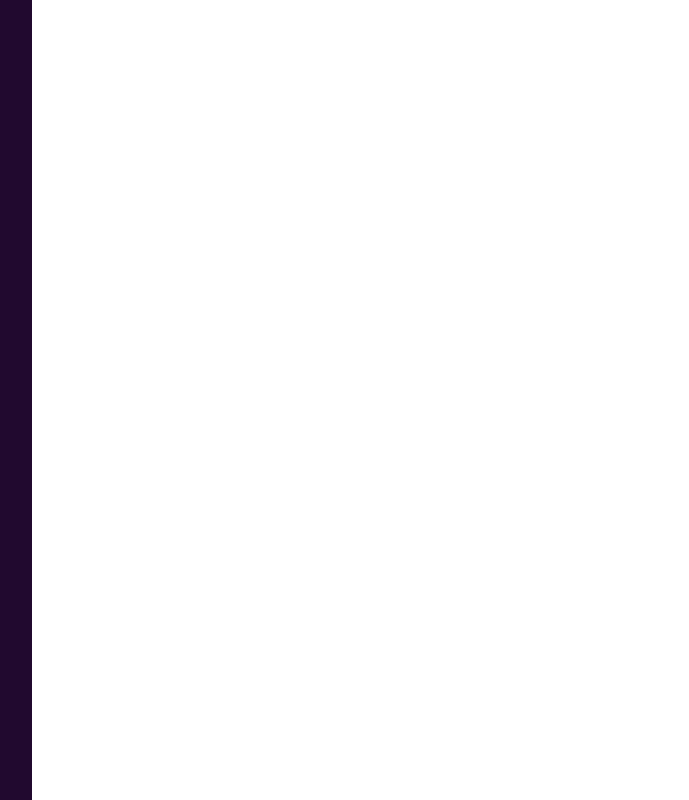
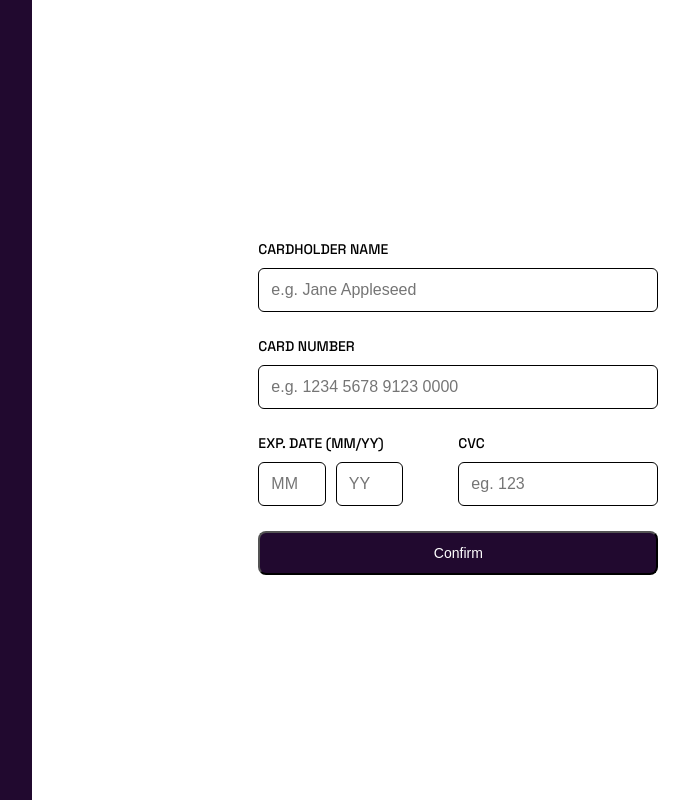
Before and after one commit to Segnities/interactive-card, a Next.js app: page / in a window 1280 px wide. Shown: the whole page, without its empty margins (395-1084 px from the left). Built offline with nearby package versions, Linux system fonts and the light colour scheme.

Commit message:
Card form UI

```diff
--- a/package.json
+++ b/package.json
@@ -27,6 +27,7 @@
     "@testing-library/react": "^14.0.0",
     "@vitejs/plugin-react": "^4.0.0",
     "@vitest/ui": "^0.32.0",
+    "classnames": "^2.3.2",
     "jsdom": "^22.1.0",
     "vitest": "^0.32.0"
   }
--- a/src/app/components/CardForm.tsx
+++ b/src/app/components/CardForm.tsx
@@ -1,8 +1,10 @@
+'use client';
+
 import { Formik, Field, Form } from "formik";
 
 import * as Yup from "yup";
 
-import "../styles/CardForm.scss"
+import "../styles/CardForm.scss";
 
 export const cardValidationSchema = Yup.object().shape({
     cardHolderName: Yup.string()
@@ -42,54 +44,76 @@ export default function CardForm() {
                 }}
                 validationSchema={cardValidationSchema}
                 onSubmit={() => {
-                    console.info("submit")
+                    console.info("Submitted!")
                 }}
             >
                 {({ errors, values, resetForm }) => (
-                    <Form>
-                        <div>
+                    <div className="card-form-container">
+                        <Form className="card-form">
+                            <div className="card-form-inner">
+                                <div className="card-block block-x-space">
                                     <label htmlFor="cardHolderName">
                                         CARDHOLDER NAME
                                     </label>
                                     <Field
                                         id="cardHolderName"
                                         type="text"
+                                        className="under-label"
                                         name="cardHolderName"
                                         placeholder="e.g. Jane Appleseed"
                                     />
                                 </div>
-                        <div>
-                            <label htmlFor="cardNumber"></label>
+                                <div className="card-block block-x-space">
+                                    <label htmlFor="cardNumber">CARD NUMBER</label>
                                     <Field
                                         id="cardNumber"
                                         type="text"
+                                        className="under-label"
                                         name="cardNumber"
                                         placeholder="e.g. 1234 5678 9123 0000"
+                                        maxLength={16}
+                                        required
                                     />
                                 </div>
-                        <div>
-                            <div>
+                                <div className="card-block block-x-space">
+                                    <div className="subblock">
+                                        <div className="half-width exp-date-wrapper">
                                             <label htmlFor="exp-date">EXP. DATE (MM/YY)</label>
-                                <div id="exp-date">
+                                            <div id="exp-date" className="exp-date under-label">
                                                 <Field
                                                     name="month"
                                                     placeholder="MM"
                                                     type="text"
+                                                    maxLength={2}
+                                                    required
                                                 />
                                                 <Field
                                                     name="year"
                                                     placeholder="YY"
                                                     type="text"
+                                                    maxLength={2}
+                                                    required
                                                 />
                                             </div>
                                         </div>
-                            <div>
+                                        <div className="cvc half-width">
                                             <label htmlFor="cvc">CVC</label>
-                                <Field id="cvc" type="text" name="cvc" placeholder="CVC" />
+                                            <Field
+                                                id="cvc"
+                                                type="text"
+                                                name="cvc"
+                                                className="under-label"
+                                                placeholder="eg. 123"
+                                                maxLength={3}
+                                                required
+                                            />
                                         </div>
                                     </div>
-                        <button>Confirm</button>
+                                </div>
+                                <button className="w-full btn btn-confirm" type="submit">Confirm</button>
+                            </div>
                         </Form>
+                    </div>
                 )}
             </Formik>
         </div>
--- a/src/app/page.tsx
+++ b/src/app/page.tsx
@@ -1,3 +1,4 @@
+import CardForm from "./components/CardForm";
 import LinearGradientBlock from "./components/UI/LinearGradientBlock";
 
 import './styles/InteractiveCard.scss';
@@ -7,7 +8,7 @@ export default function InterectiveCard() {
     <main>
       <div className="grid-container">
         <LinearGradientBlock />
-        <div></div>
+        <CardForm />
       </div>
     </main>
   )
--- a/src/app/styles/CardForm.scss
+++ b/src/app/styles/CardForm.scss
@@ -1,5 +1,150 @@
+@import "variables/colorsVariables.scss";
+
 .flex-center {
+    width: 100%;
+    height: 100%;
     display: flex;
     justify-items: center;
     align-items: center;
 }
+
+.card-form {
+    width: 100%;
+    display: flex;
+    justify-content: center;
+    flex-direction: column;
+    align-items: center;
+}
+
+.card-block {
+    display: flex;
+    justify-content: center;
+    align-items: center;
+    flex-direction: column;
+}
+
+.block-x-space {
+    margin: 15px 0;
+}
+
+.card-block>label {
+    width: 100%;
+}
+
+.subblock {
+    display: flex;
+}
+
+.half-width {
+    width: 50%;
+}
+
+.exp-date {
+    display: flex;
+    flex-direction: row;
+    width: 75%;
+}
+
+.exp-date input:not(:first-child) {
+    margin: 0 5px;
+}
+
+.exp-date input:first-child {
+    margin-right: 5px;
+}
+
+.exp-date-wrapper {
+    display: flex;
+    flex-direction: column;
+}
+
+.under-label {
+    margin: 10px 0;
+}
+
+.exp-date-wrapper input {
+    width: 50%;
+    border-radius: 6px;
+    padding: 12px;
+}
+
+
+.card-block input[type="text"] {
+    width: 100%;
+    padding: 12px;
+    font-size: 16px;
+    border-radius: 6px;
+    outline: none;
+    border: 1px solid black;
+    font-weight: 600;
+    color: $veryDarkViolet;
+}
+
+.card-block input[type="text"]::placeholder {
+    font-weight: normal;
+}
+
+.w-full {
+    width: 100%;
+}
+
+.btn {
+    padding: 12px;
+    border-radius: 8px;
+    outline: none;
+    cursor: pointer;
+    font-size: 14px;
+}
+
+.btn-confirm {
+    background-color: $veryDarkViolet;
+    color: $white;
+}
+
+@media screen and (min-width: 1024px) {
+    .card-block {
+        max-width: 400px;
+        text-align: start;
+        display: flex;
+        justify-content: center;
+        align-items: center;
+        flex-direction: column;
+    }
+
+    .card-block label {
+        font-size: 14px;
+        font-weight: 500;
+    }
+
+
+    .card-form-inner {
+        max-width: 500px;
+    }
+
+    .card-form-container {
+        width: 100%;
+        display: flex;
+        align-items: center;
+        justify-items: center;
+    }
+
+    .cvc {
+        display: flex;
+        flex-direction: column;
+        align-items: center;
+        justify-items: center;
+    }
+
+    .cvc>label {
+        width: 100%;
+        text-align: start;
+    }
+
+    .subblock {
+        display: flex;
+        flex-direction: row;
+        align-items: center;
+        width: 100%;
+    }
+
+}
```
Also changed, not shown: 1 other file (tests, documents, lock files or other folders). Lines whose indentation alone changed are shown as unchanged.
